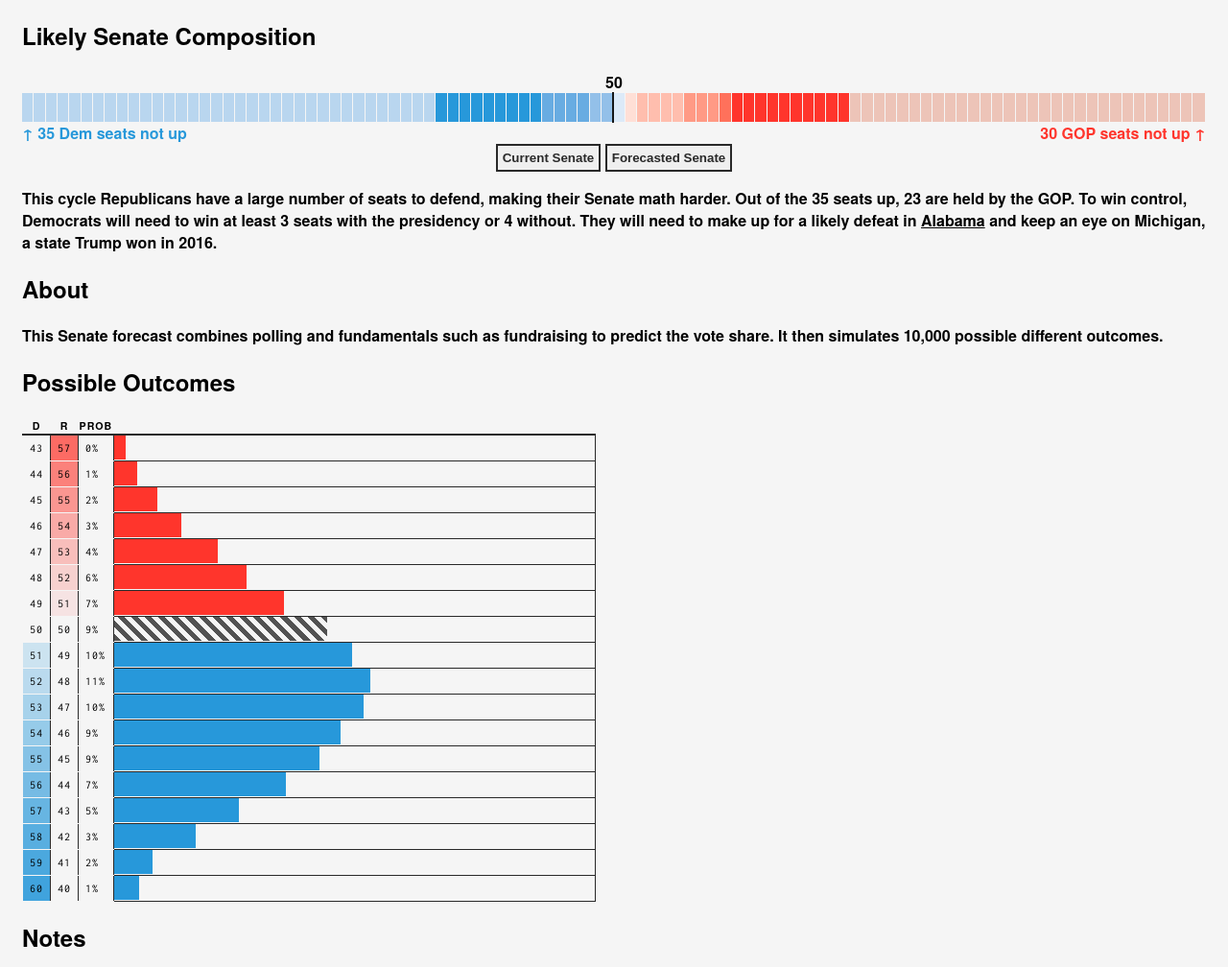
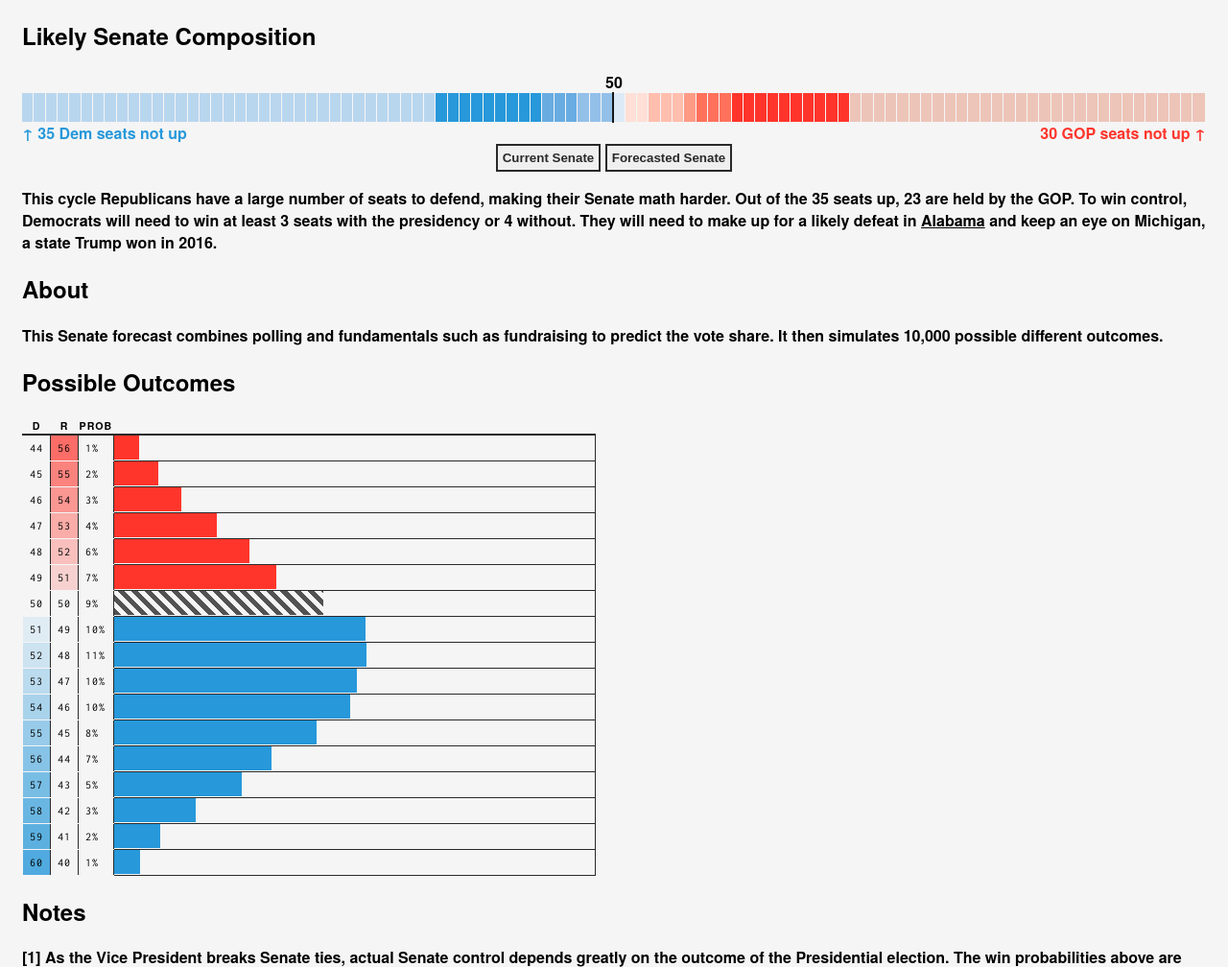
Before and after one commit to djrubio2/forecast, a plain HTML site: page index.html in a window 1280 px wide. Shown: the part 1069-2077 px from the top of the page at 96% size. Drawn offline with Linux system fonts and the light colour scheme.

Commit message:
Add files via upload

```diff
--- a/index.html
+++ b/index.html
@@ -15,7 +15,7 @@
 
     <div id="topline">
         <h1 style="text-align:left">Senate Forecast 🗳</h1>
-    <span style="font-family: Inconsolata;text-transform: uppercase">Last Updated 9-28-20</span>
+    <span style="font-family: Inconsolata;text-transform: uppercase">Last Updated 9-29-20</span>
 
 
             <h3 style="text-align: left">Chance of winning an outright majority:</h3>
@@ -160,23 +160,19 @@
 var dSeatAvg = 52;
 var rSeatAvg = 48;
 
-var displayProbDem =67.98;
-var displayProbTie =8.87;
+var displayProbDem =68.21;
+var displayProbTie =8.71;
 var displayProbGOP = 100 - (displayProbDem+displayProbTie);
 
 var index = 0;
 var dist = [
   {
-    "DEM": 43,
-    "Prob %": 0.0049
-  },
-  {
     "DEM": 44,
-    "Prob %": 0.0098
+    "Prob %": 0.0105
   },
   {
     "DEM": 45,
-    "Prob %": 0.0181
+    "Prob %": 0.0184
   },
   {
     "DEM": 46,
@@ -184,47 +180,47 @@ var dist = [
   },
   {
     "DEM": 47,
-    "Prob %": 0.0431
+    "Prob %": 0.043
   },
   {
     "DEM": 48,
-    "Prob %": 0.0551
+    "Prob %": 0.0564
   },
   {
     "DEM": 49,
-    "Prob %": 0.0707
+    "Prob %": 0.0676
   },
   {
     "DEM": 50,
-    "Prob %": 0.0887
+    "Prob %": 0.0871
   },
   {
     "DEM": 51,
-    "Prob %": 0.0991
+    "Prob %": 0.1049
   },
   {
     "DEM": 52,
-    "Prob %": 0.1068
+    "Prob %": 0.1052
   },
   {
     "DEM": 53,
-    "Prob %": 0.1039
+    "Prob %": 0.1011
   },
   {
     "DEM": 54,
-    "Prob %": 0.0945
+    "Prob %": 0.0985
   },
   {
     "DEM": 55,
-    "Prob %": 0.0856
+    "Prob %": 0.0845
   },
   {
     "DEM": 56,
-    "Prob %": 0.0716
+    "Prob %": 0.0656
   },
   {
     "DEM": 57,
-    "Prob %": 0.052
+    "Prob %": 0.0533
   },
   {
     "DEM": 58,
@@ -232,11 +228,11 @@ var dist = [
   },
   {
     "DEM": 59,
-    "Prob %": 0.016
+    "Prob %": 0.0191
   },
   {
     "DEM": 60,
-    "Prob %": 0.0105
+    "Prob %": 0.0108
   }
 ];
 var states = [
@@ -244,8 +240,8 @@ var states = [
     "State": "AL",
     "DEM": 42.99,
     "GOP": 54.01,
-    "DemProb": 0.1794,
-    "RepProb": 0.8206,
+    "DemProb": 0.1799,
+    "RepProb": 0.8201,
     "StateName": "Alabama",
     "DemCand": "Jones",
     "RepCand": "Tuberville",
@@ -255,8 +251,8 @@ var states = [
     "State": "AK",
     "DEM": 46.42,
     "GOP": 50.58,
-    "DemProb": 0.3236,
-    "RepProb": 0.6764,
+    "DemProb": 0.3108,
+    "RepProb": 0.6892,
     "StateName": "Alaska",
     "DemCand": "Gross",
     "RepCand": "Sullivan",
@@ -264,10 +260,10 @@ var states = [
   },
   {
     "State": "AZ",
-    "DEM": 52.05,
-    "GOP": 44.95,
-    "DemProb": 0.8498,
-    "RepProb": 0.1502,
+    "DEM": 51.91,
+    "GOP": 45.09,
+    "DemProb": 0.8424,
+    "RepProb": 0.1576,
     "StateName": "Arizona",
     "DemCand": "Kelly",
     "RepCand": "McSally",
@@ -288,8 +284,8 @@ var states = [
     "State": "CO",
     "DEM": 52.41,
     "GOP": 44.59,
-    "DemProb": 0.8525,
-    "RepProb": 0.1475,
+    "DemProb": 0.8527,
+    "RepProb": 0.1473,
     "StateName": "Colorado",
     "DemCand": "Hickenlooper",
     "RepCand": "Gardner",
@@ -299,19 +295,19 @@ var states = [
     "State": "DE",
     "DEM": 62.94,
     "GOP": 34.06,
-    "DemProb": 0.9983,
-    "RepProb": 0.0017,
+    "DemProb": 0.9991,
+    "RepProb": 0.0009,
     "StateName": "Delaware",
     "DemCand": "Coons",
-    "RepCand": "Rep",
+    "RepCand": "Witzke",
     "Incumbent": "D"
   },
   {
     "State": "GA",
-    "DEM": 46.43,
-    "GOP": 50.57,
-    "DemProb": 0.3337,
-    "RepProb": 0.6663,
+    "DEM": 46.84,
+    "GOP": 50.16,
+    "DemProb": 0.3641,
+    "RepProb": 0.6359,
     "StateName": "Georgia",
     "DemCand": "Ossoff",
     "RepCand": "Perdue",
@@ -319,21 +315,21 @@ var states = [
   },
   {
     "State": "GA2",
-    "DEM": 45.15,
-    "GOP": 51.85,
-    "DemProb": 0.2403,
-    "RepProb": 0.7597,
+    "DEM": 47.54,
+    "GOP": 49.46,
+    "DemProb": 0.4256,
+    "RepProb": 0.5744,
     "StateName": "Georgia Special",
-    "DemCand": "Dem",
-    "RepCand": "Rep",
+    "DemCand": "a Democrat",
+    "RepCand": "a Republican",
     "Incumbent": "R"
   },
   {
     "State": "ID",
     "DEM": 38.6,
     "GOP": 61.4,
-    "DemProb": 0.0103,
-    "RepProb": 0.9897,
+    "DemProb": 0.0085,
+    "RepProb": 0.9915,
     "StateName": "Idaho",
     "DemCand": "Jordan",
     "RepCand": "Risch",
@@ -343,8 +339,8 @@ var states = [
     "State": "IL",
     "DEM": 63.98,
     "GOP": 36.02,
-    "DemProb": 0.998,
-    "RepProb": 0.002,
+    "DemProb": 0.9984,
+    "RepProb": 0.0016,
     "StateName": "Illinois",
     "DemCand": "Durbin",
     "RepCand": "Curran",
@@ -354,8 +350,8 @@ var states = [
     "State": "IA",
     "DEM": 48.87,
     "GOP": 48.13,
-    "DemProb": 0.5455,
-    "RepProb": 0.4545,
+    "DemProb": 0.5383,
+    "RepProb": 0.4617,
     "StateName": "Iowa",
     "DemCand": "Greenfield",
     "RepCand": "Ernst",
@@ -363,10 +359,10 @@ var states = [
   },
   {
     "State": "KS",
-    "DEM": 47.48,
-    "GOP": 49.52,
-    "DemProb": 0.3952,
-    "RepProb": 0.6048,
+    "DEM": 47.35,
+    "GOP": 49.65,
+    "DemProb": 0.367,
+    "RepProb": 0.633,
     "StateName": "Kansas",
     "DemCand": "Bollier",
     "RepCand": "Marshall",
@@ -374,10 +370,10 @@ var states = [
   },
   {
     "State": "KY",
-    "DEM": 42.95,
-    "GOP": 54.05,
-    "DemProb": 0.0976,
-    "RepProb": 0.9024,
+    "DEM": 42.9,
+    "GOP": 54.1,
+    "DemProb": 0.0946,
+    "RepProb": 0.9054,
     "StateName": "Kentucky",
     "DemCand": "McGrath",
     "RepCand": "McConnell",
@@ -387,8 +383,8 @@ var states = [
     "State": "LA",
     "DEM": 35.65,
     "GOP": 64.35,
-    "DemProb": 0.0019,
-    "RepProb": 0.9981,
+    "DemProb": 0.0013,
+    "RepProb": 0.9987,
     "StateName": "Louisana",
     "DemCand": "Other",
     "RepCand": "Cassidy",
@@ -396,10 +392,10 @@ var states = [
   },
   {
     "State": "ME",
-    "DEM": 51.2,
-    "GOP": 45.8,
-    "DemProb": 0.8021,
-    "RepProb": 0.1979,
+    "DEM": 51.05,
+    "GOP": 45.95,
+    "DemProb": 0.7775,
+    "RepProb": 0.2225,
     "StateName": "Maine",
     "DemCand": "Gideon",
     "RepCand": "Collins",
@@ -409,8 +405,8 @@ var states = [
     "State": "MA",
     "DEM": 65.47,
     "GOP": 34.53,
-    "DemProb": 0.999,
-    "RepProb": 0.001,
+    "DemProb": 0.9992,
+    "RepProb": 0.0008,
     "StateName": "Massachusetts",
     "DemCand": "Markey",
     "RepCand": "O'Connor",
@@ -418,10 +414,10 @@ var states = [
   },
   {
     "State": "MI",
-    "DEM": 53.37,
-    "GOP": 46.63,
-    "DemProb": 0.7542,
-    "RepProb": 0.2458,
+    "DEM": 53.36,
+    "GOP": 46.64,
+    "DemProb": 0.7593,
+    "RepProb": 0.2407,
     "StateName": "Michigan",
     "DemCand": "Peters",
     "RepCand": "James",
@@ -429,10 +425,10 @@ var states = [
   },
   {
     "State": "MN",
-    "DEM": 54.92,
-    "GOP": 45.08,
-    "DemProb": 0.8474,
-    "RepProb": 0.1526,
+    "DEM": 54.9,
+    "GOP": 45.1,
+    "DemProb": 0.8437,
+    "RepProb": 0.1563,
     "StateName": "Minnesota",
     "DemCand": "Smith",
     "RepCand": "Lewis",
@@ -440,10 +436,10 @@ var states = [
   },
   {
     "State": "MS",
-    "DEM": 46.76,
-    "GOP": 53.24,
-    "DemProb": 0.2405,
-    "RepProb": 0.7595,
+    "DEM": 46.32,
+    "GOP": 53.68,
+    "DemProb": 0.186,
+    "RepProb": 0.814,
     "StateName": "Mississippi",
     "DemCand": "Espy",
     "RepCand": "Hyde-Smith",
@@ -453,8 +449,8 @@ var states = [
     "State": "MT",
     "DEM": 49.14,
     "GOP": 50.86,
-    "DemProb": 0.47,
-    "RepProb": 0.53,
+    "DemProb": 0.4643,
+    "RepProb": 0.5357,
     "StateName": "Montana",
     "DemCand": "Bullock",
     "RepCand": "Daines",
@@ -473,10 +469,10 @@ var states = [
   },
   {
     "State": "NH",
-    "DEM": 56.24,
-    "GOP": 40.76,
-    "DemProb": 0.99,
-    "RepProb": 0.01,
+    "DEM": 57.05,
+    "GOP": 39.95,
+    "DemProb": 0.9897,
+    "RepProb": 0.0103,
     "StateName": "New Hampshire",
     "DemCand": "Shaheen",
     "RepCand": "Messner",
@@ -486,8 +482,8 @@ var states = [
     "State": "NJ",
     "DEM": 61.14,
     "GOP": 38.86,
-    "DemProb": 0.9904,
-    "RepProb": 0.0096,
+    "DemProb": 0.9894,
+    "RepProb": 0.0106,
     "StateName": "New Jersey",
     "DemCand": "Booker",
     "RepCand": "Mehta",
@@ -497,8 +493,8 @@ var states = [
     "State": "NM",
     "DEM": 56.49,
     "GOP": 43.51,
-    "DemProb": 0.9612,
-    "RepProb": 0.0388,
+    "DemProb": 0.956,
+    "RepProb": 0.044,
     "StateName": "New Mexico",
     "DemCand": "Ray Lujan",
     "RepCand": "Ronchetti",
@@ -506,10 +502,10 @@ var states = [
   },
   {
     "State": "NC",
-    "DEM": 51.33,
-    "GOP": 45.67,
-    "DemProb": 0.7906,
-    "RepProb": 0.2094,
+    "DEM": 51.34,
+    "GOP": 45.66,
+    "DemProb": 0.7873,
+    "RepProb": 0.2127,
     "StateName": "North Carolina",
     "DemCand": "Cunningham",
     "RepCand": "Tillis",
@@ -530,8 +526,8 @@ var states = [
     "State": "OR",
     "DEM": 64.59,
     "GOP": 35.41,
-    "DemProb": 0.9987,
-    "RepProb": 0.0013,
+    "DemProb": 0.9982,
+    "RepProb": 0.0018,
     "StateName": "Oregon",
     "DemCand": "Merkley",
     "RepCand": "Perkins",
@@ -541,8 +537,8 @@ var states = [
     "State": "RI",
     "DEM": 67.41,
     "GOP": 32.59,
-    "DemProb": 1,
-    "RepProb": 0,
+    "DemProb": 0.9999,
+    "RepProb": 0.0001,
     "StateName": "Rhode Island",
     "DemCand": "Reed",
     "RepCand": "Waters",
@@ -550,10 +546,10 @@ var states = [
   },
   {
     "State": "SC",
-    "DEM": 48.1,
-    "GOP": 51.9,
-    "DemProb": 0.316,
-    "RepProb": 0.684,
+    "DEM": 47.94,
+    "GOP": 52.06,
+    "DemProb": 0.2879,
+    "RepProb": 0.7121,
     "StateName": "South Carolina",
     "DemCand": "Harrison",
     "RepCand": "Graham",
@@ -563,8 +559,8 @@ var states = [
     "State": "SD",
     "DEM": 35.87,
     "GOP": 64.13,
-    "DemProb": 0.002,
-    "RepProb": 0.998,
+    "DemProb": 0.0017,
+    "RepProb": 0.9983,
     "StateName": "South Dakota",
     "DemCand": "Ahlers",
     "RepCand": "Rounds",
@@ -574,8 +570,8 @@ var states = [
     "State": "TN",
     "DEM": 34.87,
     "GOP": 65.13,
-    "DemProb": 0.0011,
-    "RepProb": 0.9989,
+    "DemProb": 0.0007,
+    "RepProb": 0.9993,
     "StateName": "Tennessee",
     "DemCand": "Bradshaw",
     "RepCand": "Haggerty",
@@ -583,10 +579,10 @@ var states = [
   },
   {
     "State": "TX",
-    "DEM": 45.93,
-    "GOP": 54.07,
-    "DemProb": 0.2076,
-    "RepProb": 0.7924,
+    "DEM": 45.72,
+    "GOP": 54.28,
+    "DemProb": 0.1742,
+    "RepProb": 0.8258,
     "StateName": "Texas",
     "DemCand": "Hegar",
     "RepCand": "Cornyn",
@@ -596,8 +592,8 @@ var states = [
     "State": "VA",
     "DEM": 58.54,
     "GOP": 41.46,
-    "DemProb": 0.9809,
-    "RepProb": 0.0191,
+    "DemProb": 0.9795,
+    "RepProb": 0.0205,
     "StateName": "Virginia",
     "DemCand": "Warner",
     "RepCand": "Gade",
@@ -607,8 +603,8 @@ var states = [
     "State": "WV",
     "DEM": 39.65,
     "GOP": 60.35,
-    "DemProb": 0.0175,
-    "RepProb": 0.9825,
+    "DemProb": 0.0171,
+    "RepProb": 0.9829,
     "StateName": "West Virginia",
     "DemCand": "Swearengin",
     "RepCand": "Moore Capito",
@@ -618,8 +614,8 @@ var states = [
     "State": "WY",
     "DEM": 34.32,
     "GOP": 65.68,
-    "DemProb": 0.0005,
-    "RepProb": 0.9995,
+    "DemProb": 0.0008,
+    "RepProb": 0.9992,
     "StateName": "Wyoming",
     "DemCand": "Ben-David",
     "RepCand": "Lummis",
```
